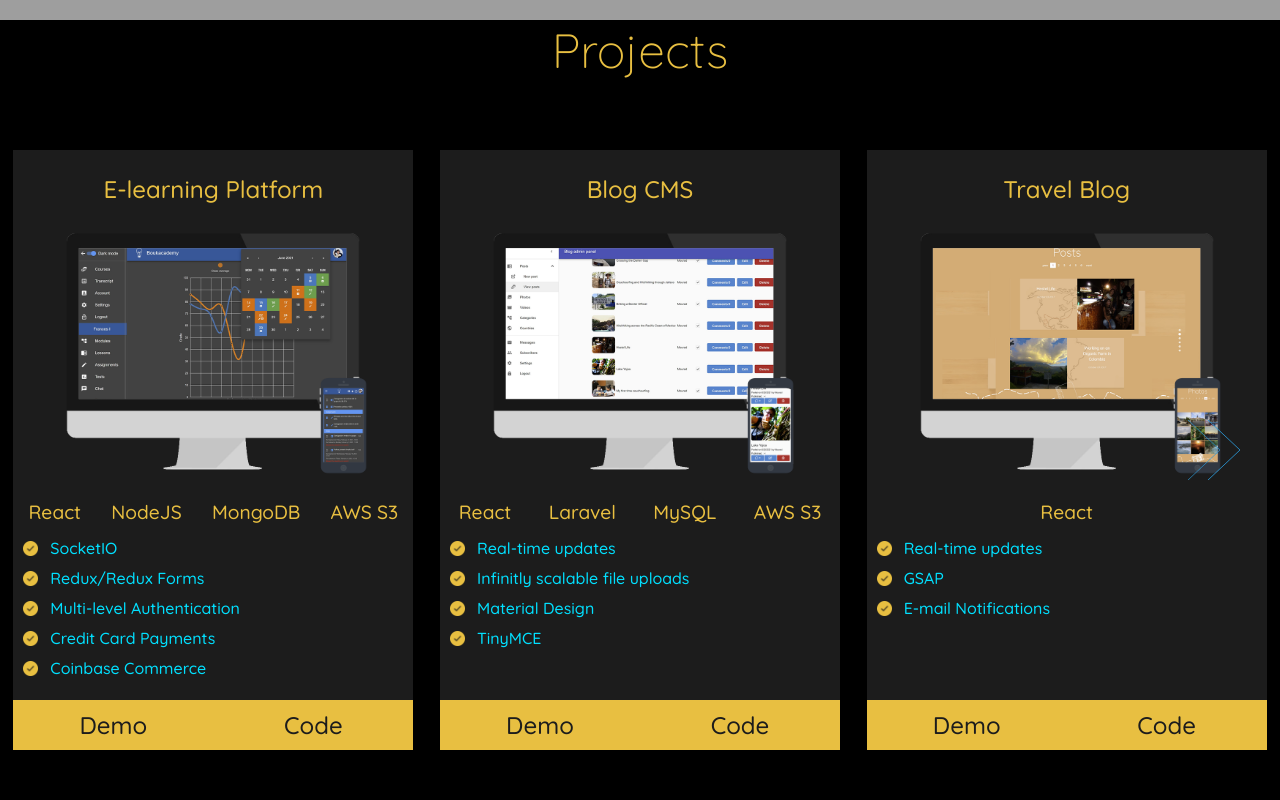
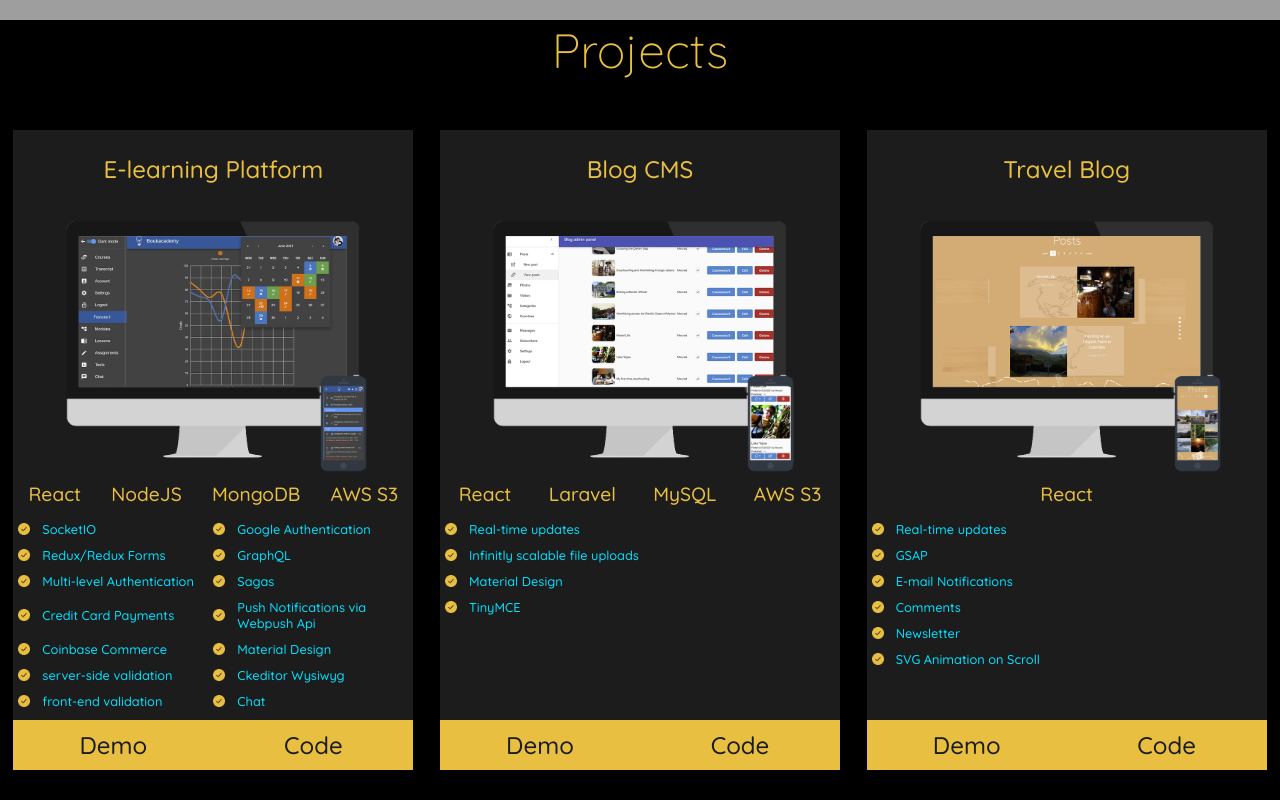
Before and after one commit to Mourad777/portfolio, a React (Create React App) app: page / in a window 1280 px wide. Shown: the part 780-1580 px from the top of the page. Built offline with nearby package versions, Linux system fonts and the light colour scheme; grey boxes are pictures that could not be loaded.

Commit message:
mobile styling

```diff
--- a/package.json
+++ b/package.json
@@ -13,7 +13,6 @@
     "react-scripts": "4.0.3",
     "scroll-snap": "^3.2.4",
     "styled-components": "^5.3.1",
-    "swiper": "^6.8.4",
     "web-vitals": "^1.1.2"
   },
   "scripts": {
--- a/src/sections/Hero/Navigation/Navigation.jsx
+++ b/src/sections/Hero/Navigation/Navigation.jsx
@@ -71,7 +71,7 @@ export default ({ componentReferences }) => {
     return (
         <PortfolioContext.Consumer>
             {({ scrollSection, mainContainerRef }) => (
-                <div style={{ position: "fixed", top: "50%", right: -80, zIndex: 10 }}>
+                <div style={{ position: "fixed", top: "50%", right: -120, zIndex: 10 }}>
                     <ul
                         style={{
                             display: "flex",
--- a/src/sections/Projects/Projects.jsx
+++ b/src/sections/Projects/Projects.jsx
@@ -1,9 +1,5 @@
 import React, { useEffect, useState } from 'react'
 import { PortfolioContext } from '../../App';
-// import { Swiper, SwiperSlide } from "swiper/react";
-// import {Swiper,SwiperSlide} from "swiper/react/swiper-react"
-// import {SwiperSlide} from "swiper/react/swiper-slide"
-import { Navigation, Pagination, Scrollbar, A11y } from 'swiper';
 import {
     StyledButtonContainer,
     StyledCard,
@@ -20,12 +16,15 @@ import {
     StyledTechItem,
     StyledTechStackContainer,
     StyledButton,
+    StyledArrowContainerLeft,
+    StyledArrowContainerRight,
 } from './styles';
-import { SwiperSlide, Swiper } from 'swiper/react';
 
 import Carousel from '../../components/caroussel/carousel'
 import Arrows from '../../components/arrows/arrows';
 import { ScrollTrigger } from 'gsap/all'
+import styled from 'styled-components';
+
 const projects = [
     {
         title: 'E-learning Platform', stack: ['React', 'NodeJS', 'MongoDB', 'AWS S3'],
@@ -35,13 +34,19 @@ const projects = [
             'Multi-level Authentication',
             'Credit Card Payments',
             'Coinbase Commerce',
+
+            'server-side validation',
+            'front-end validation',
+            'xss input filtering',
             // 'Redis'
         ],
         features2: ['Google Authentication', 'GraphQL', 'Sagas', 'Push Notifications via Webpush Api', 'Material Design', 'Ckeditor Wysiwyg', 'Chat'],
         mobileImage: '/assets/images/boukacademy-mobile.png', desktopImage: '/assets/images/boukacademy-desktop.png'
     },
-    { title: 'Blog CMS', stack: ['React', 'Laravel', 'MySQL', 'AWS S3'], features: ['Real-time updates', 'Infinitly scalable file uploads', 'Material Design', 'TinyMCE'], mobileImage: '/assets/images/blogcms-mobile.png', desktopImage: '/assets/images/blogcms-desktop.png' },
-    { title: 'Travel Blog', stack: ['React'], features: ['Real-time updates', 'GSAP', 'E-mail Notifications'], mobileImage: '/assets/images/hitching-horizons-mobile.png', desktopImage: '/assets/images/hitching-horizons-desktop.png' },
+    { title: 'Blog CMS', stack: ['React', 'Laravel', 'MySQL', 'AWS S3'], features2: [], features: ['Real-time updates', 'Infinitly scalable file uploads', 'Material Design', 'TinyMCE'], mobileImage: '/assets/images/blogcms-mobile.png', desktopImage: '/assets/images/blogcms-desktop.png' },
+    { title: 'Travel Blog', stack: ['React'], features2: [],
+     features: ['Real-time updates', 'GSAP', 'E-mail Notifications','Comments','Newsletter','SVG Animation on Scroll'],
+     mobileImage: '/assets/images/hitching-horizons-mobile.png', desktopImage: '/assets/images/hitching-horizons-desktop.png' },
 ];
 
 const ProjectsSection = ({ winSize, refSectionProjects: reference }) => {
@@ -73,15 +78,21 @@ const ProjectsSection = ({ winSize, refSectionProjects: reference }) => {
             <StyledMobileImage src={pr.mobileImage} style={{ objectFit: 'cover', width: 100, top: '45%', right: '5%', transform: 'translateY(-45%)', position: 'absolute' }} />
             <StyledTechStackContainer>
                 {pr.stack.map(st => (
-                    <StyledTechItem>{st}</StyledTechItem>
+                    <StyledTechItem winSize={winSize}>{st}</StyledTechItem>
                 ))}
             </StyledTechStackContainer>
             <StyledFeaturesContainer>
-                {(pr.features).map(feature => (
-                    <StyledFeatureContainer key={feature}>
-                        <StyledCheckMark src="/assets/icons/check-mark-circle-orange.png" />
-                        <StyledFeature>{feature}</StyledFeature>
-                    </StyledFeatureContainer>
+                {(pr.features).map((feature, i) => (
+                    <StyledFeaturesColumn isItemToRight={!!pr.features2[i]}>
+                        <StyledFeatureContainer key={feature}>
+                            <StyledCheckMark src="/assets/icons/check-mark-circle-orange.png" />
+                            <StyledFeature>{feature}</StyledFeature>
+                        </StyledFeatureContainer>
+                        {pr.features2[i] && <StyledFeatureContainer key={pr.features2[i]}>
+                            <StyledCheckMark src="/assets/icons/check-mark-circle-orange.png" />
+                            <StyledFeature>{pr.features2[i]}</StyledFeature>
+                        </StyledFeatureContainer>}
+                    </StyledFeaturesColumn>
                 ))}
             </StyledFeaturesContainer>
             <StyledButtonContainer>
@@ -98,8 +109,8 @@ const ProjectsSection = ({ winSize, refSectionProjects: reference }) => {
             {({ refSectionProjects, winSize }) => (
                 <StyledMainContainer ref={refSectionProjects}>
                     {winSize > 1 && <StyledMainHeader>Projects</StyledMainHeader>}
-                    {currentSlide > 0 && <div style={{ position: 'absolute', top: '50%', transform: 'translateY(-50%) rotate(90deg)', left: 0, zIndex: 1 }}><Arrows /></div>}
-                    {currentSlide < 2 && <div style={{ position: 'absolute', top: '50%', transform: 'translateY(-50%) rotate(-90deg)', right: 0, zIndex: 1 }}><Arrows /></div>}
+                    {(currentSlide > 0 && winSize === 1) && <StyledArrowContainerLeft><Arrows /></StyledArrowContainerLeft>}
+                    {(currentSlide < 2 && winSize === 1) && <StyledArrowContainerRight><Arrows /></StyledArrowContainerRight>}
                     <StyledProjectContainer>
 
                         {winSize === 1 ? <Carousel onChangeSlide={(newValue) => handleSlide(newValue)} auto axis={'x'}
@@ -115,3 +126,9 @@ const ProjectsSection = ({ winSize, refSectionProjects: reference }) => {
 }
 
 export default ProjectsSection;
+
+const StyledFeaturesColumn = styled.div`
+display: flex;
+justify-content: ${props => props.isItemToRight ? 'space-evenly' : 'flex-start'};
+ padding: 0 5px;
+`
--- a/src/sections/Projects/styles.js
+++ b/src/sections/Projects/styles.js
@@ -37,7 +37,7 @@ height:100%;
 export const StyledCard = styled.div`
 background: rgb(28,28,28);
 height: 50vh;
-min-height:600px;
+min-height:640px;
 width: ${props => props.winSize === 1 ? '300px' : '400px'};
 margin:${props => props.winSize === 1 ? 'auto' : '0 5px'};
 position: relative;
@@ -71,7 +71,6 @@ position: absolute;
 
 export const StyledTechStackContainer = styled.div`
 width: 100%;
-margin-top: 20px;
 position: absolute;
 top: 55%;
 display: flex;
@@ -79,12 +78,12 @@ justify-content: space-around;
 `;
 
 export const StyledTechItem = styled.span`
-font-family: Quicksand; color: rgb(232 191 65); font-size: 1.2em;
+font-family: Quicksand; color: rgb(232 191 65); font-size:${props => props.winSize === 1 ? '1em' : '1.2em'}; ;
 `;
 
 export const StyledFeaturesContainer = styled.div`
 width: 100%;
-margin-top: 30px;
+margin-top: 10px;
 position: absolute;
 top: 58%;
 display: flex;
@@ -95,17 +94,19 @@ flex-direction: column;
 export const StyledFeatureContainer = styled.div`
 display: flex;
 margin-top: 10px;
-padding: 0 10px;
+
 align-items: center;
+width:50%;
 `
 
 export const StyledCheckMark = styled.img`
-object-fit: cover; width: 15px; height: 15px; margin-right: 12px;
+object-fit: cover; width: 12px; height: 12px; margin-right: 12px;
 `
 
 export const StyledFeature = styled.span`
 font-family: Quicksand;
 color: rgb(2 224 255);
+font-size:0.8em;
 `
 
 export const StyledButtonContainer = styled.div`
@@ -127,3 +128,19 @@ transition:all 0.2s ease-in;
     color:rgb(232 191 65);
 }
 `
+
+export const StyledArrowContainerLeft = styled.div`
+position: absolute;
+top: 50%;
+transform: translateY(-50%) rotate(90deg);
+left: 0;
+zIndex: 1;
+`
+
+export const StyledArrowContainerRight = styled.div`
+position: absolute;
+top: 50%;
+transform: translateY(-50%) rotate(-90deg);
+right: 0;
+zIndex: 1;
+`
```
Also changed, not shown: src/App.js (+0 -9 lines), 1 other file (tests, documents, lock files or other folders).
